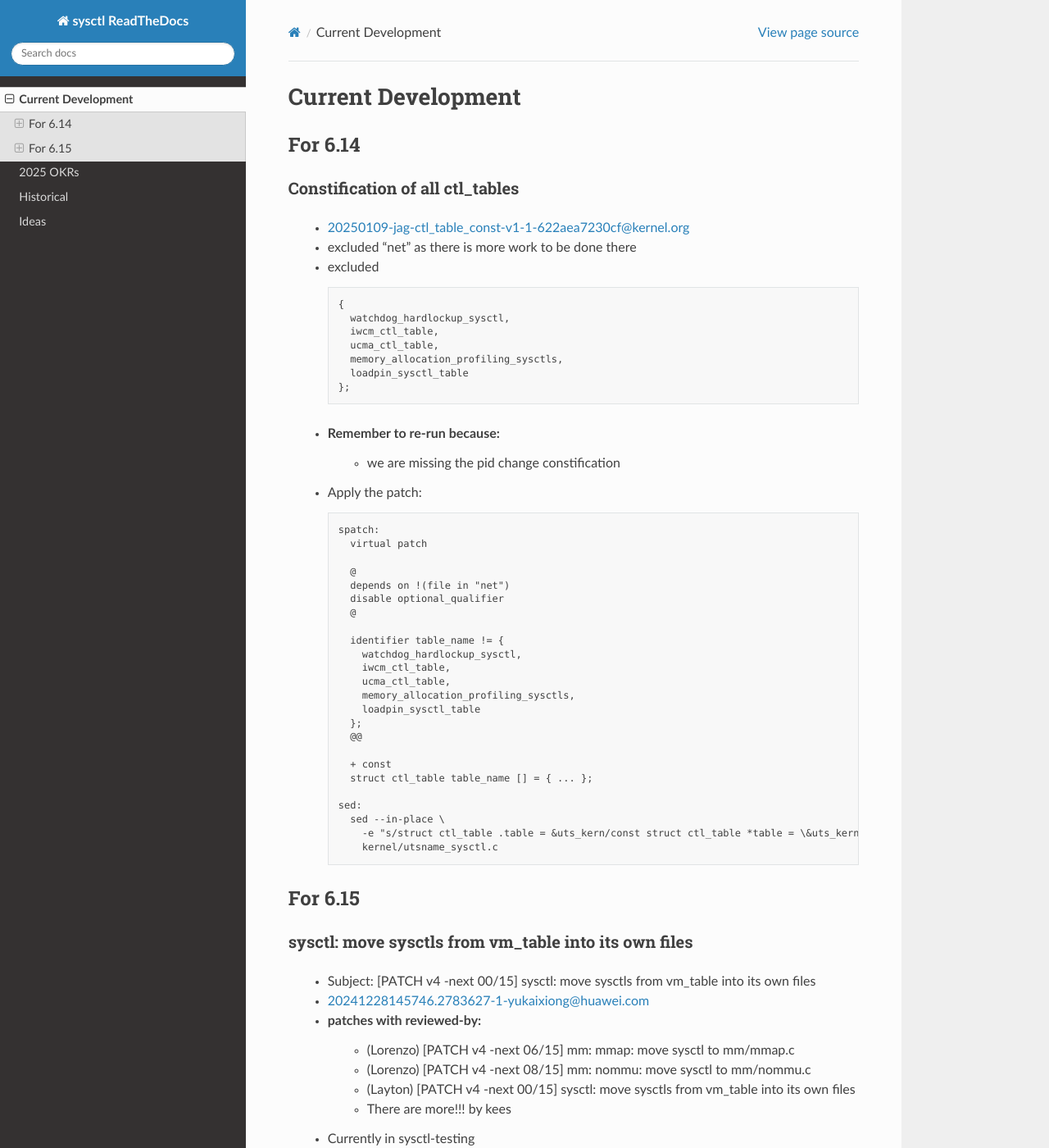
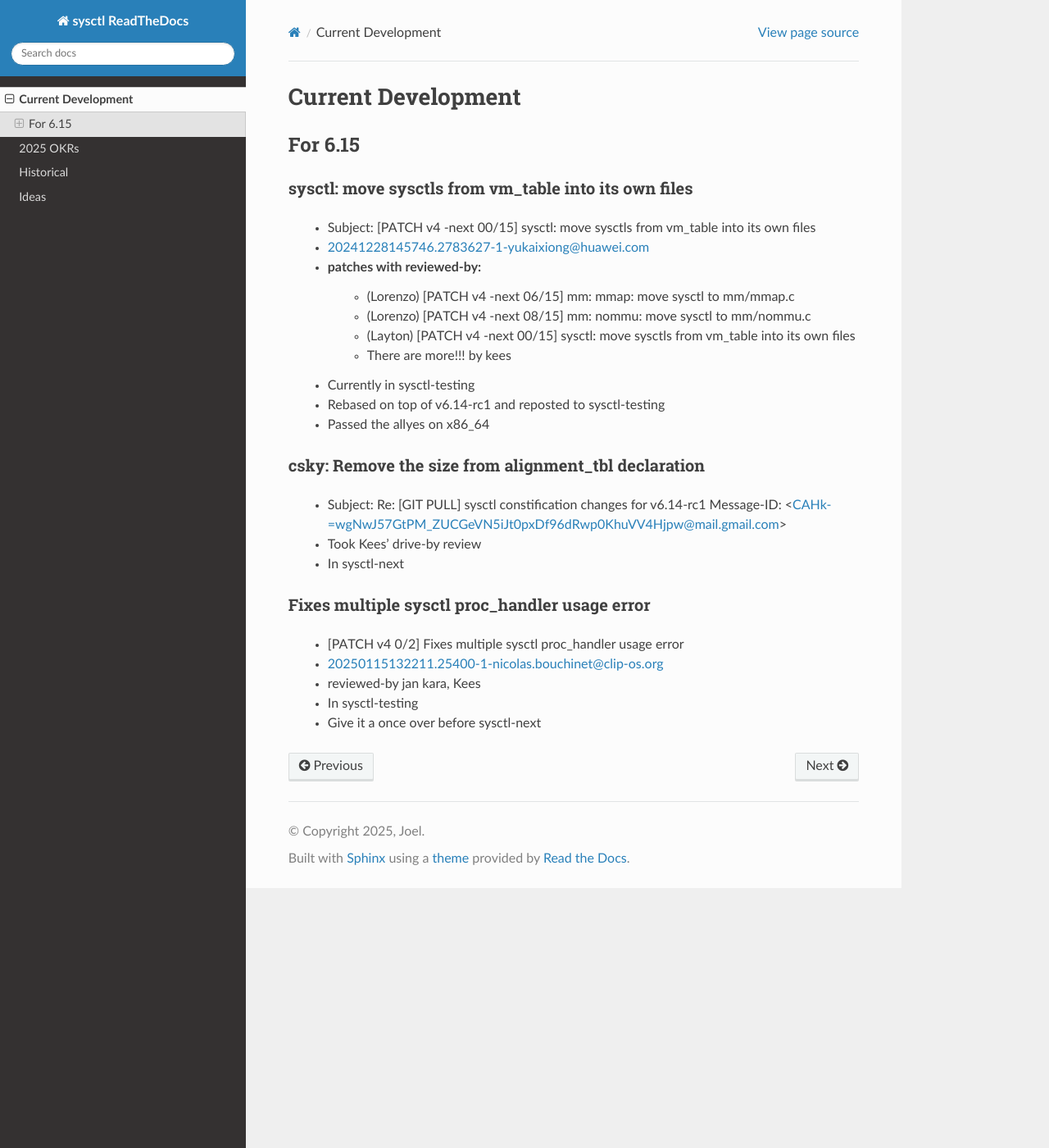
Before and after one commit to Joelgranados/sysctl_dev_rtd, a Sphinx documentation site: the page built from docs/current.rst, in a window 1280 px wide and 1400 px high. Shown: the whole window at 82% size. Built offline with Sphinx 7.4.7 and the Read the Docs theme 3.1.0, drawn with Linux system fonts in a browser that asks for light colours; some of the changed text lies outside the part shown.

Commit message:
current: update 250205
Signed-off-by: Joel Granados <joel.granados@kernel.org>

```diff
--- a/docs/current.rst
+++ b/docs/current.rst
@@ -1,55 +1,6 @@
 ===================
 Current Development
 ===================
-
-For 6.14
-========
-
-Constification of all ctl_tables
---------------------------------
-  * 20250109-jag-ctl_table_const-v1-1-622aea7230cf@kernel.org
-  * excluded "net" as there is more work to be done there
-  * excluded
-    ::
-
-      {
-        watchdog_hardlockup_sysctl,
-        iwcm_ctl_table,
-        ucma_ctl_table,
-        memory_allocation_profiling_sysctls,
-        loadpin_sysctl_table
-      };
-  * **Remember to re-run** because:
-      * we are missing the pid change constification
-
-  * Apply the patch:
-    ::
-
-      spatch:
-        virtual patch
-
-        @
-        depends on !(file in "net")
-        disable optional_qualifier
-        @
-
-        identifier table_name != {
-          watchdog_hardlockup_sysctl,
-          iwcm_ctl_table,
-          ucma_ctl_table,
-          memory_allocation_profiling_sysctls,
-          loadpin_sysctl_table
-        };
-        @@
-
-        + const
-        struct ctl_table table_name [] = { ... };
-
-      sed:
-        sed --in-place \
-          -e "s/struct ctl_table .table = &uts_kern/const struct ctl_table *table = \&uts_kern/" \
-          kernel/utsname_sysctl.c
-
 
 For 6.15
 ========
@@ -61,13 +12,24 @@ sysctl: move sysctls from vm_table into its own files
   * patches with reviewed-by:
       - (Lorenzo) [PATCH v4 -next 06/15] mm: mmap: move sysctl to mm/mmap.c
       - (Lorenzo) [PATCH v4 -next 08/15] mm: nommu: move sysctl to mm/nommu.c
-      - (Layton) [PATCH v4 -next 00/15] sysctl: move sysctls from vm_table into its own files
+      - (Layton)
+        [PATCH v4 -next 00/15] sysctl: move sysctls from vm_table into its own files
       - There are more!!! by kees
   * Currently in sysctl-testing
+  * Rebased on top of v6.14-rc1 and reposted to sysctl-testing
+  * Passed the allyes on x86_64
+
+csky: Remove the size from alignment_tbl declaration
+----------------------------------------------------
+  * Subject: Re: [GIT PULL] sysctl constification changes for v6.14-rc1
+    Message-ID: <CAHk-=wgNwJ57GtPM_ZUCGeVN5iJt0pxDf96dRwp0KhuVV4Hjpw@mail.gmail.com>
+  * Took Kees' drive-by review
+  * In sysctl-next
 
 Fixes multiple sysctl proc_handler usage error
 ----------------------------------------------
-  * [PATCH v3 0/2]  Fixes multiple sysctl proc_handler usage error
-  * 20241217132908.38096-2-nicolas.bouchinet@clip-os.org
-  * reviewed-by jan kara
-  * Currently in sysctl-testing
+  * [PATCH v4 0/2]  Fixes multiple sysctl proc_handler usage error
+  * 20250115132211.25400-1-nicolas.bouchinet@clip-os.org
+  * reviewed-by jan kara, Kees
+  * In sysctl-testing
+  * Give it a once over before sysctl-next
```
